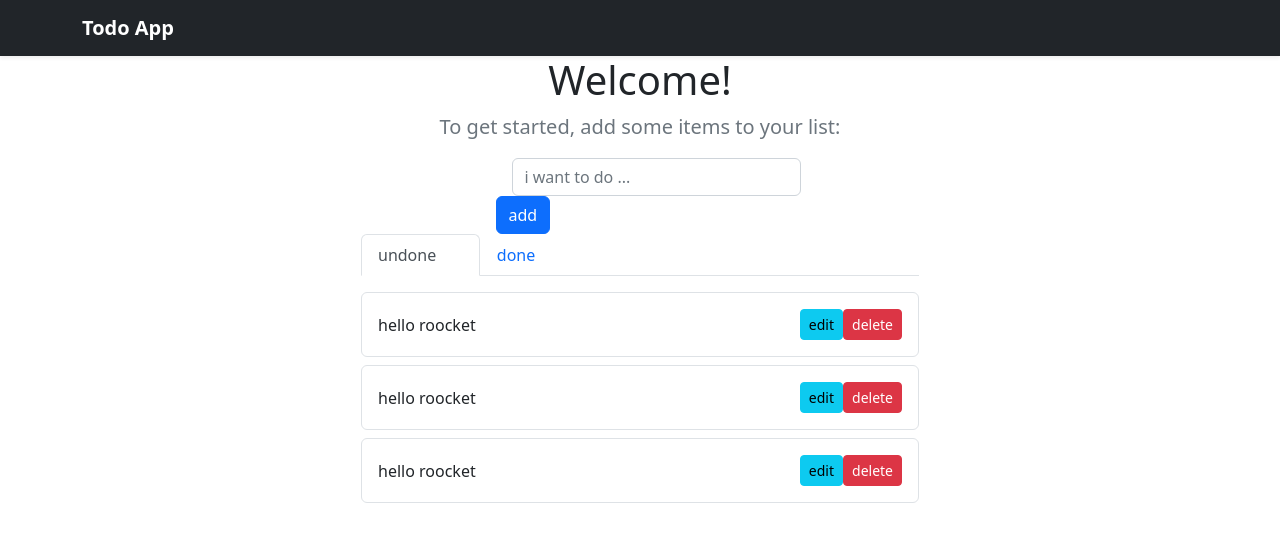
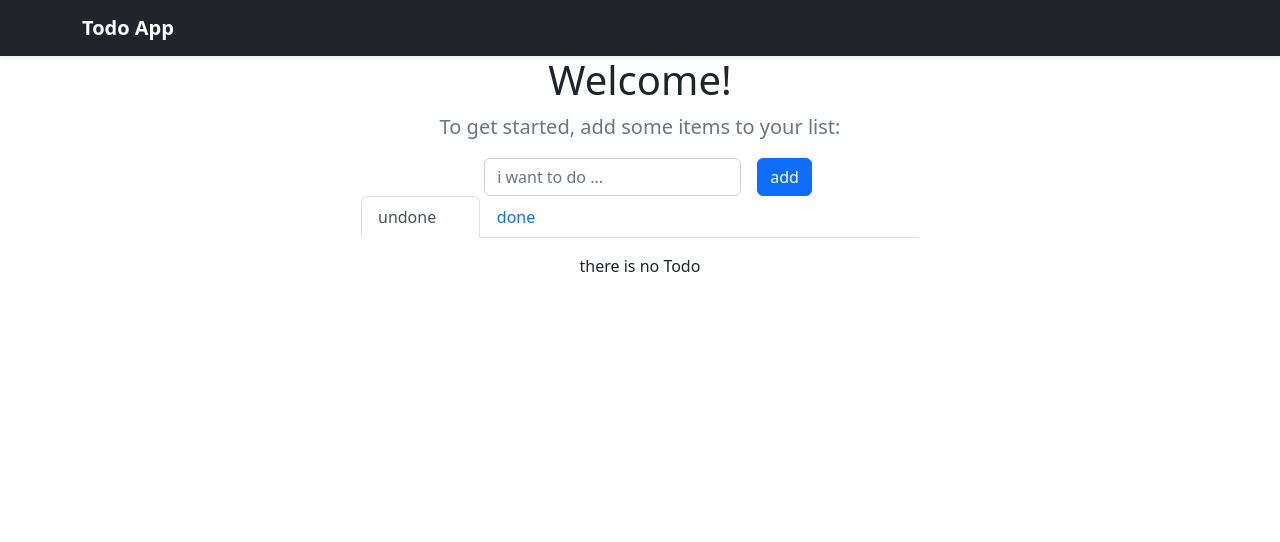
Before and after one commit to ftmeslr/react-todo-list, a React (Create React App) app: page / in a window 1280 px wide. Shown: the top 542 px of the page. Built offline with nearby package versions, Linux system fonts and the light colour scheme.

Commit message:
add todo Done

```diff
--- a/package.json
+++ b/package.json
@@ -7,6 +7,7 @@
     "@testing-library/react": "^13.4.0",
     "@testing-library/user-event": "^13.5.0",
     "bootstrap": "^5.2.3",
+    "formik": "^2.2.9",
     "react": "^18.2.0",
     "react-dom": "^18.2.0",
     "react-scripts": "5.0.1",
--- a/src/Components/App.js
+++ b/src/Components/App.js
@@ -1,5 +1,14 @@
 import Header from "./Header";
+import Todo from "./Todo";
+import FormAddTodo from "./FormAddTodo";
+import { useState } from "react";
 function App() {
+  const [todos, setTodos] = useState([]);
+
+  const addTodo = (text) => {
+    setTodos([...todos, { id: Date.now(), done: false, text }]);
+  };
+
   return (
     <>
       <body>
@@ -13,14 +22,7 @@ function App() {
                   To get started, add some items to your list:
                 </p>
                 <div className="form-inline">
-                  <div className="form-group">
-                    <input
-                      type="text"
-                      className="form-control mx-sm-3"
-                      placeholder="i want to do ..."
-                    />
-                    <button className="btn btn-primary">add</button>
-                  </div>
+                  <FormAddTodo add={addTodo} />
                 </div>
               </div>
             </section>
@@ -45,54 +47,13 @@ function App() {
                       </a>
                     </div>
                   </nav>
-                  <div className="col-6 mb-2">
-                    <div className="d-flex justify-content-between align-items-center border rounded p-3">
-                      <div>hello roocket</div>
-                      <div>
-                        <button type="button" className="btn btn-info btn-sm">
-                          edit
-                        </button>
-                        <button
-                          type="button"
-                          className="btn btn-danger btn-sm ml-1"
-                        >
-                          delete
-                        </button>
-                      </div>
-                    </div>
-                  </div>
-                  <div className="col-6 mb-2">
-                    <div className="d-flex justify-content-between align-items-center border rounded p-3">
-                      <div>hello roocket</div>
-                      <div>
-                        <button type="button" className="btn btn-info btn-sm">
-                          edit
-                        </button>
-                        <button
-                          type="button"
-                          className="btn btn-danger btn-sm ml-1"
-                        >
-                          delete
-                        </button>
-                      </div>
-                    </div>
-                  </div>
-                  <div className="col-6 mb-2">
-                    <div className="d-flex justify-content-between align-items-center border rounded p-3">
-                      <div>hello roocket</div>
-                      <div>
-                        <button type="button" className="btn btn-info btn-sm">
-                          edit
-                        </button>
-                        <button
-                          type="button"
-                          className="btn btn-danger btn-sm ml-1"
-                        >
-                          delete
-                        </button>
-                      </div>
-                    </div>
-                  </div>
+                  {todos.length === 0 ? (
+                    <p>there is no Todo</p>
+                  ) : (
+                    todos.map((item) => {
+                      return <Todo key={item.id} text={item.text} />;
+                    })
+                  )}
                 </div>
               </div>
             </div>
--- /dev/null
+++ b/src/Components/FormAddTodo.js
@@ -0,0 +1,36 @@
+import { React, useState } from "react";
+import { useFormik } from "formik";
+
+const FormAddTodo = (props) => {
+  const [text, setText] = useState([]);
+  const inputHandler = (e) => {
+    setText(e.target.value);
+  };
+  const handleSubmit = (e) => {
+    e.preventDefault();
+    console.log(text);
+    props.add(text);
+  };
+
+  return (
+    <form
+      className="form-group"
+      style={{ display: "flex" }}
+      onSubmit={handleSubmit}
+    >
+      <input
+        type="text"
+        name="text"
+        className="form-control mx-sm-3"
+        placeholder="i want to do ..."
+        onChange={inputHandler}
+        value={text}
+      />
+      <button type="submit" className="btn btn-primary">
+        add
+      </button>
+    </form>
+  );
+};
+
+export default FormAddTodo;
--- /dev/null
+++ b/src/Components/Todo.js
@@ -0,0 +1,19 @@
+const Todo = (props) => {
+  return (
+    <div className="col-6 mb-2">
+      <div className="d-flex justify-content-between align-items-center border rounded p-3">
+        <div>{props.text}</div>
+        <div>
+          <button type="button" className="btn btn-info btn-sm">
+            edit
+          </button>
+          <button type="button" className="btn btn-danger btn-sm ml-1">
+            delete
+          </button>
+        </div>
+      </div>
+    </div>
+  );
+};
+
+export default Todo;
```
Also changed, not shown: 1 other file (tests, documents, lock files or other folders).
